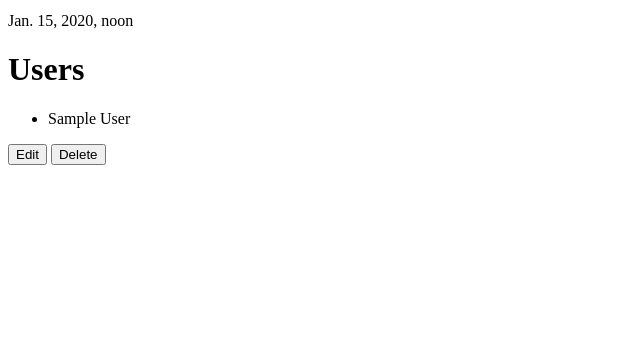
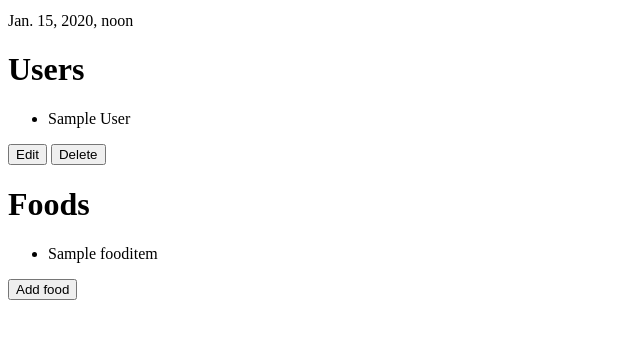
Before and after one commit to taubel/LunchRoom, a Django app: page /rooms/1/ in a window 1280 px wide. Shown: the part 184-523 px from the top of the page, without its empty margins (0-640 px from the left). Run offline with Django 5.2, Linux system fonts and the light colour scheme; tables that the repository leaves empty hold one stand-in row (values such as "Sample post").

Commit message:
Add food items to room

```diff
--- a/lunchroom_app/models.py
+++ b/lunchroom_app/models.py
@@ -8,7 +8,12 @@ class Room(models.Model):
     date = models.DateTimeField(auto_now_add=True)
     # TODO decide what to put in 'on_delete'
     patron = models.ForeignKey("User", on_delete=models.PROTECT)
+    # TODO get users from food items
     users = models.ManyToManyField("User", related_name="room_users")
+    foods = models.ManyToManyField("FoodItem", related_name="room_foods")
+
+    def __str__(self):
+        return str(self.date)
 
     def get_absolute_url(self):
         return reverse("room-get", kwargs={"pk": self.pk})
--- a/lunchroom_app/templates/lunchroom_app/room_detail.html
+++ b/lunchroom_app/templates/lunchroom_app/room_detail.html
@@ -24,5 +24,15 @@
     <button onclick="location.href='{% url "room-delete" object.id %}'" type="button">
       Delete
     </button>
+    <h1>Foods</h1>
+    <ul>
+      {% for food in foods %}
+        <li><p>{{ food.name }}</p></li>
+      {% endfor %}
+    </ul>
+    <!-- TODO pass room id, prefill in form -->
+    <button onclick="location.href='{% url "food-add" %}'" type="button">
+      Add food
+    </button>
   </body>
 </html>
--- a/lunchroom_app/urls.py
+++ b/lunchroom_app/urls.py
@@ -18,4 +18,6 @@ urlpatterns = [
     path('users/<int:pk>/update/', views.UserUpdateView.as_view(), name="user-update"),
     path('users/<int:pk>/delete/', views.UserDeleteView.as_view(), name="user-delete"),
     path('users/<int:pk>/', views.UserDetailView.as_view(), name="user-get"),
+
+    path('foods/add/', views.fooditem_add, name="food-add"),
 ]
--- a/lunchroom_app/views.py
+++ b/lunchroom_app/views.py
@@ -1,9 +1,11 @@
+from django.http import HttpResponseRedirect
 from django.shortcuts import render
 from django.views.generic import ListView, DetailView, FormView
-from django.views.generic.edit import CreateView, UpdateView, DeleteView
+from django.views.generic.edit import CreateView, UpdateView, DeleteView, FormView
 from django.urls import reverse_lazy, reverse
 
-from .models import Room, User
+from .forms import FoodItemForm
+from .models import Room, User, FoodItem
 
 
 class RoomListView(ListView):
@@ -15,9 +17,11 @@ class RoomDetailView(DetailView):
 
     def get_context_data(self, **kwargs):
         users = [user for user in self.get_object().users.all()]
+        foods = [food for food in self.get_object().foods.all()]
         return {
             "object": self.get_object(),
-            "users": users
+            "users": users,
+            "foods": foods,
             }
 
 
@@ -57,3 +61,14 @@ class UserUpdateView(UpdateView):
 class UserDeleteView(DeleteView):
     model = User
     success_url = reverse_lazy("users")
+
+
+def fooditem_add(request):
+    if request.method == "POST":
+        form = FoodItemForm(request.POST)
+        if form.is_valid():
+            form.save()
+            return HttpResponseRedirect(reverse_lazy("index"))
+    else:
+        form = FoodItemForm()
+    return render(request, "lunchroom_app/fooditem_form.html", {"form": form})
```
Also changed, not shown: lunchroom_app/forms.py (added, +18 -0 lines), lunchroom_app/templates/lunchroom_app/fooditem_form.html (added, +14 -0 lines), lunchroom_app/migrations/0004_room_foods.py (added).
